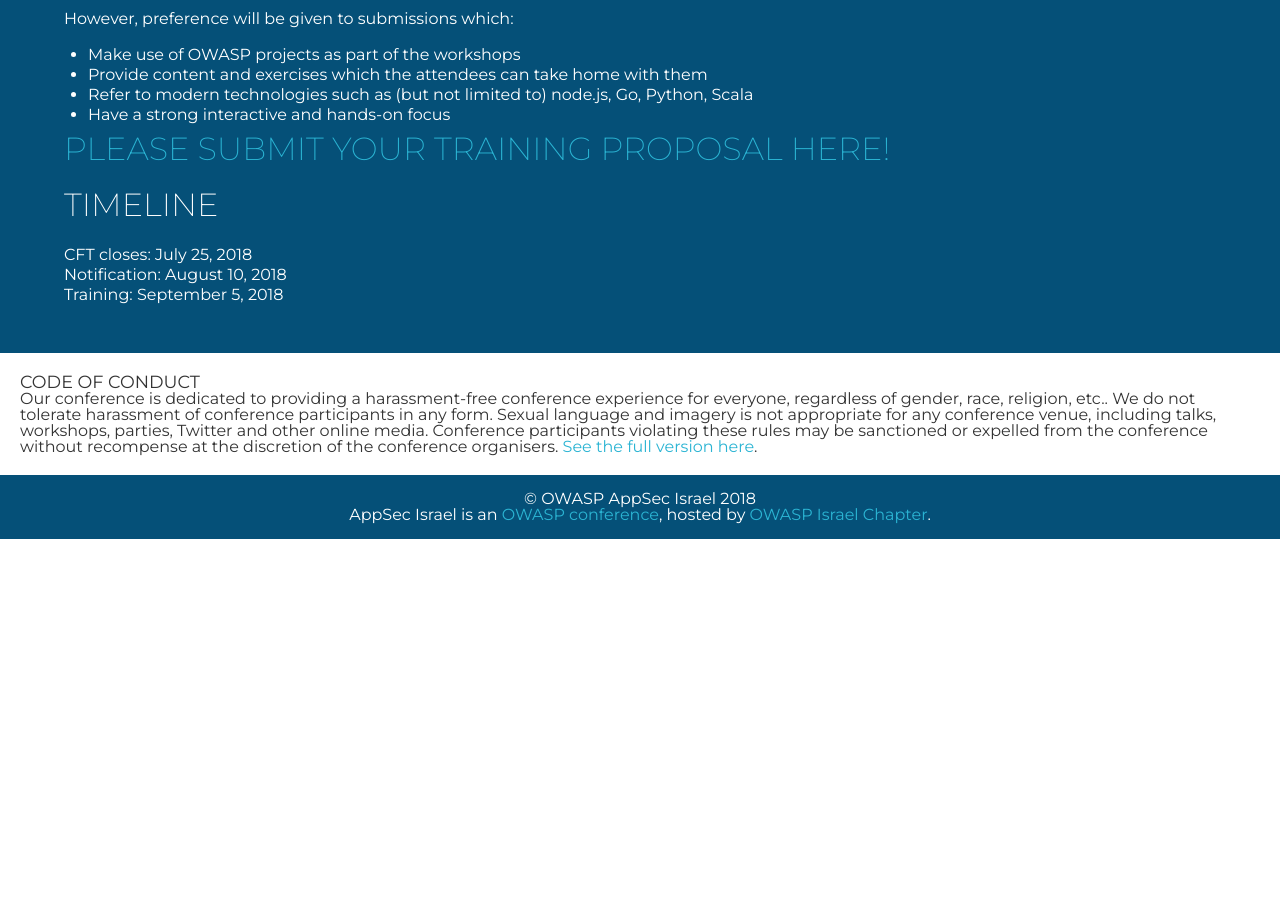
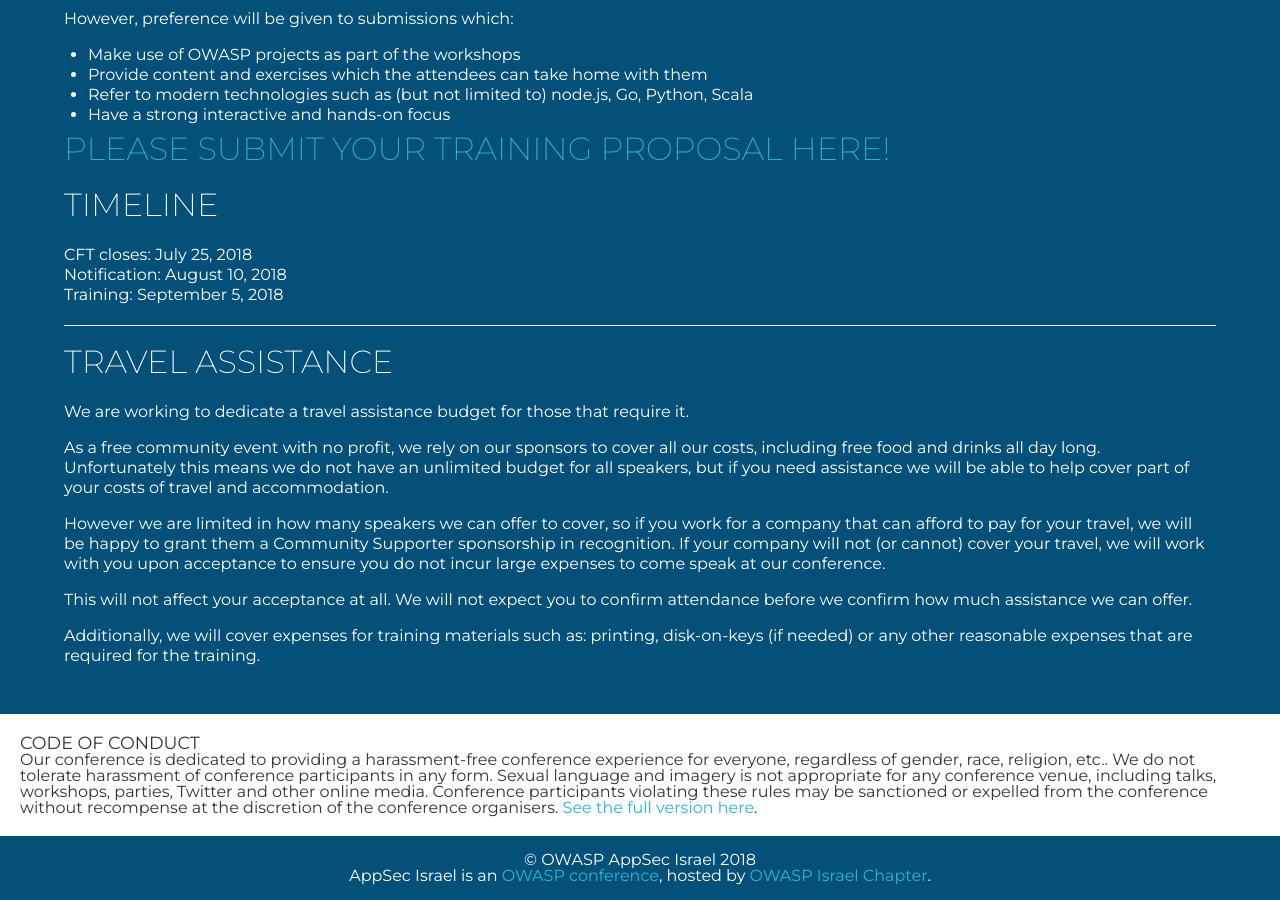
Before and after one commit to OWASP/AppSec-Israel-2018, a Jekyll site: the page built from CFT.md, in a window 1280 px wide and 900 px high, scrolled down 663 px. Built offline with Jekyll 4.4.1, drawn with Linux system fonts in a browser that asks for light colours; our own code applies the rules of GitHub Pages for plain Markdown files; before the commit the page ends 1202 px from its top, so only the background shows below that.

Commit message:
Travel assistance

```diff
--- a/CFT.md
+++ b/CFT.md
@@ -34,3 +34,18 @@
 CFT closes: July 25, 2018
 Notification: August 10, 2018
 Training: September 5, 2018
+
+
+---
+
+### Travel Assistance
+
+We are working to dedicate a travel assistance budget for those that require it.
+
+As a free community event with no profit, we rely on our sponsors to cover all our costs, including free food and drinks all day long. Unfortunately this means we do not have an unlimited budget for all speakers, but if you need assistance we will be able to help cover part of your costs of travel and accommodation.
+
+However we are limited in how many speakers we can offer to cover, so if you work for a company that can afford to pay for your travel, we will be happy to grant them a Community Supporter sponsorship in recognition. If your company will not (or cannot) cover your travel, we will work with you upon acceptance to ensure you do not incur large expenses to come speak at our conference.
+
+**This will not affect your acceptance at all. We will not expect you to confirm attendance before we confirm how much assistance we can offer.**
+
+Additionally, we will cover expenses for training materials such as: printing, disk-on-keys (if needed) or any other reasonable expenses that are required for the training.
```
